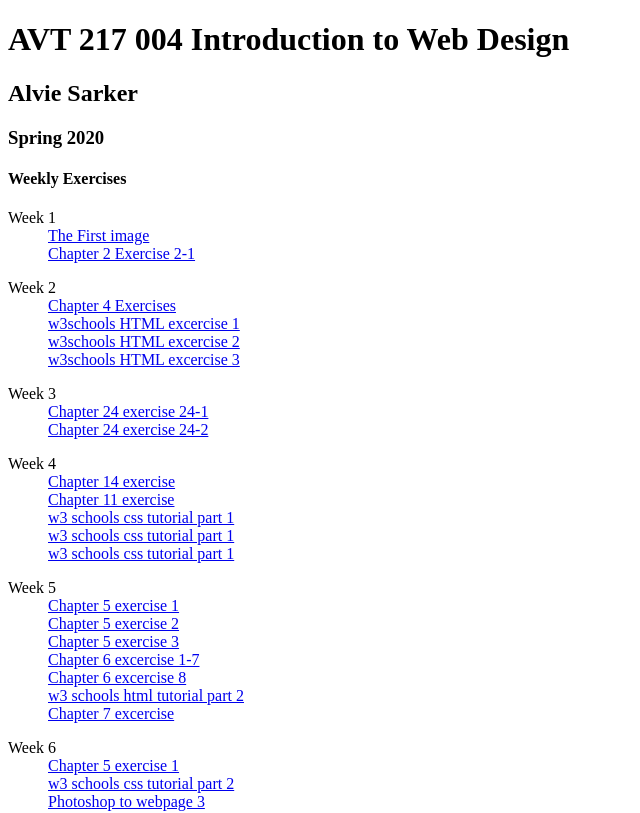
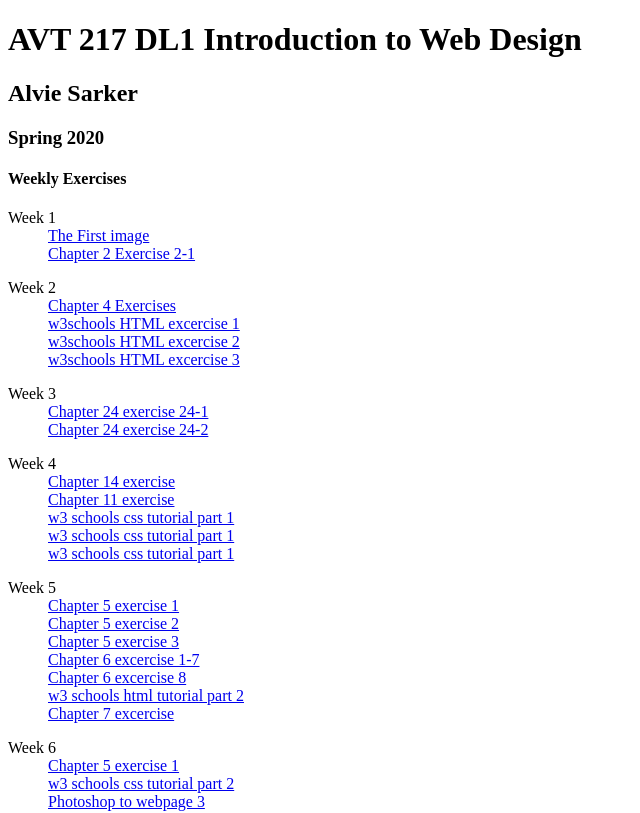
Before and after one commit to alviesarker/alvie, a plain HTML site: page weekly/index.html in a window 1280 px wide. Shown: the top 813 px of the page, without its empty margins (0-640 px from the left). Drawn offline with Linux system fonts and the light colour scheme.

Commit message:
Update index.html

```diff
--- a/weekly/index.html
+++ b/weekly/index.html
@@ -8,7 +8,7 @@
 
 <body>
 <div id="wrapper">
-<h1>AVT 217 004 Introduction to Web Design</h1>
+<h1>AVT 217 DL1 Introduction to Web Design</h1>
 <h2>Alvie Sarker </h2>
 <h3>Spring 2020</h3>
 
```
